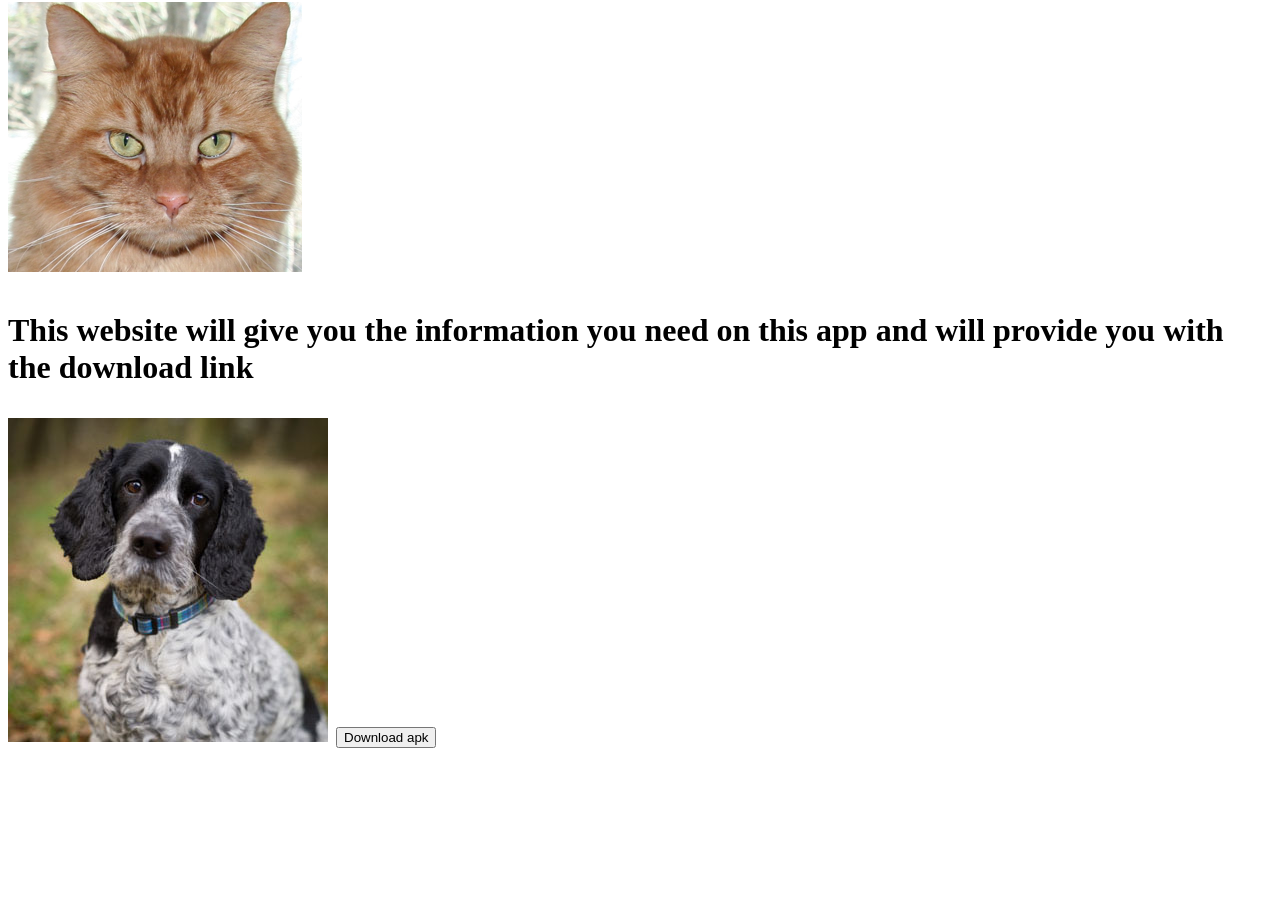
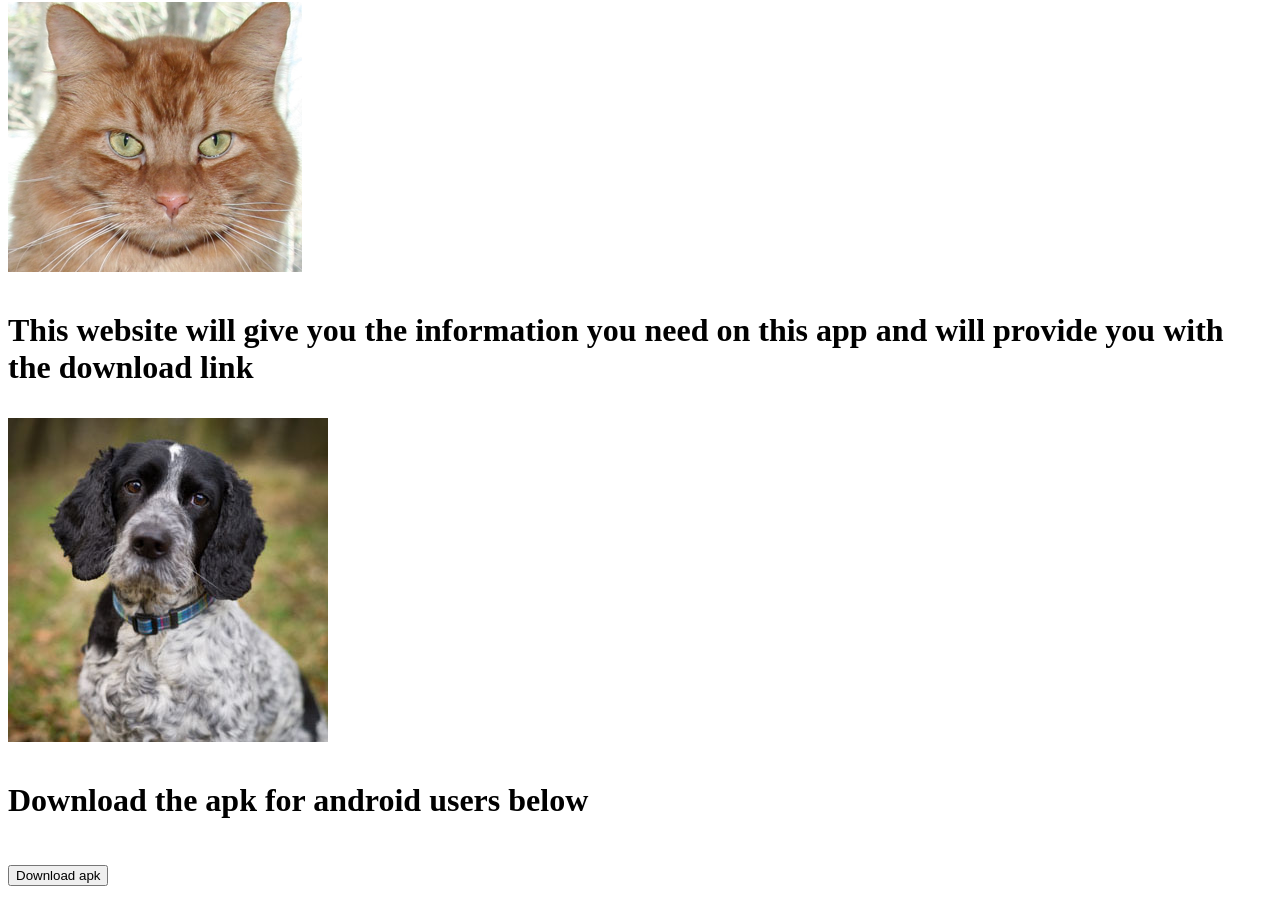
Before and after one commit to Siipy/Virtual-Pet-Appinventor-Website, a plain HTML site: page index.html in a window 1280 px wide. Shown: the part 78-987 px from the top of the page. Before the commit the page ends 860 px from the top, so only its background shows below. Drawn offline with Linux system fonts and the light colour scheme.

Commit message:
Update index.html

```diff
--- a/index.html
+++ b/index.html
@@ -5,7 +5,7 @@
 <img src="cat.png" alt="The Cat that will entertain you">
 <p>This website will give you the information you need on this app and will provide you with the download link<p>
 <img src="dog.jpg" alt="The dog that will also entertain you">
-
+<p>Download the apk for android users below</p>
 <button class="btn btn-success" onclick="location.href='https://siipy.github.io/Virtual-Pet-Appinventor-Website/vpetbydylan.apk';"> Download apk</button>
 </body>
 </html>
```
